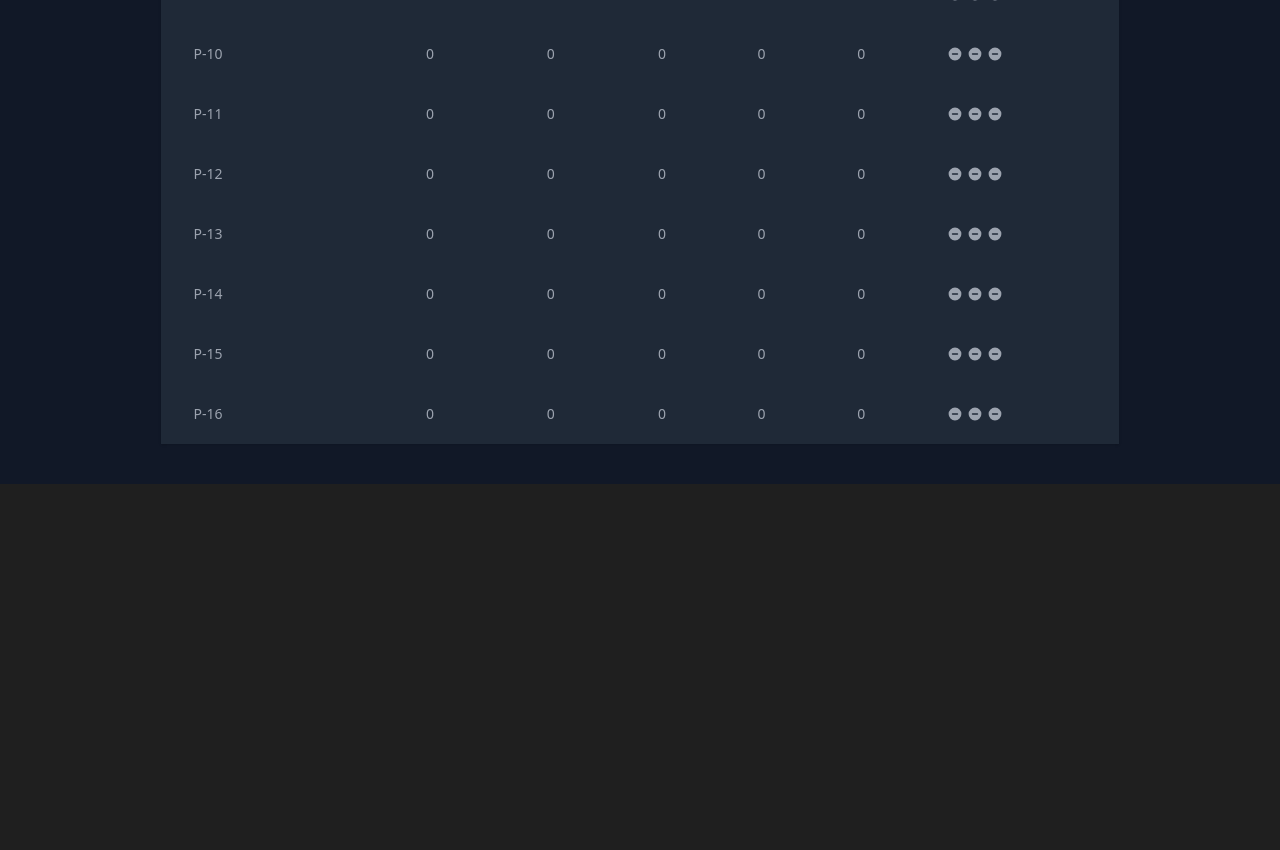
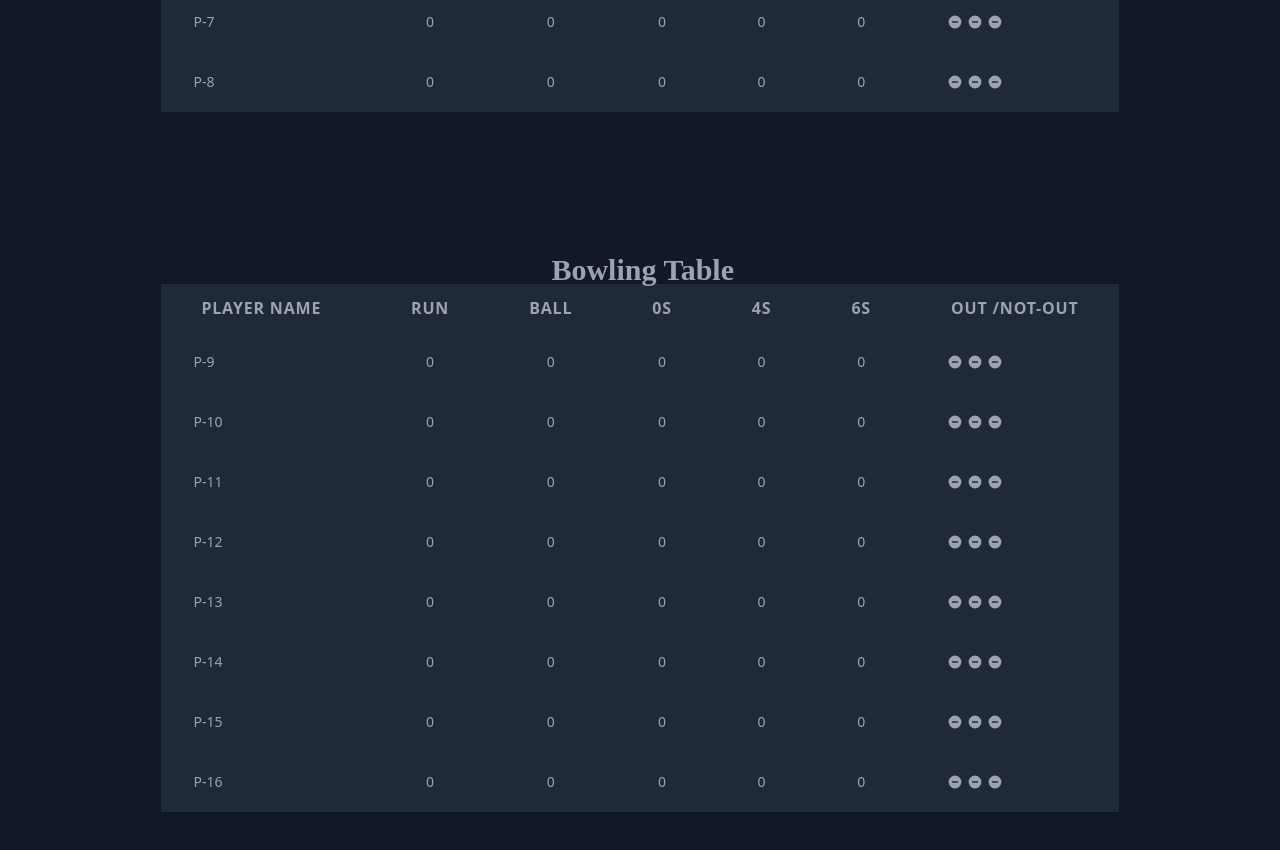
Before and after one commit to Dutt0408/my-project, a React (Create React App) app: page /Live in a window 1280 px wide. Shown: the part 720-1570 px from the top of the page. Before the commit the page ends 1204 px from the top, so only its background shows below. Built offline with nearby package versions, Linux system fonts and the light colour scheme; a web font is replaced by a local one.

Commit message:
Commit yell

```diff
--- a/src/Table.css
+++ b/src/Table.css
@@ -144,3 +144,10 @@ padding-right: 2.5rem; /* 24px */
 
   font-weight: 450;
 }
+.fontbat{
+  font-family: cursive;
+  margin-left: 13em;
+  font-weight: 700;
+  font-size: 30px;
+  margin-top: 4em;
+}
--- a/src/live.js
+++ b/src/live.js
@@ -278,10 +278,20 @@ export default function Schedule() {
     },
   ];
   const sortedTeams = [...teams].sort((a, b) => b.pts - a.pts);
+  const battingTeams = sortedTeams.slice(0, 8);
+  const bowlingTeams = sortedTeams.slice(8, 16);
+
+
   return (
     <div className="flex flex-col items-center justify-center w-screen min-h-screen bg-gray-900 py-10">
-      <h1 className="text-lg text-gray-400 font-medium"> OISCT LIVE SCORE 2023</h1>
+      <h1 className="text-lg text-gray-400 font-medium">
+        {" "}
+        OISCT LIVE SCORE 2023
+      </h1>
+
+      {/* Batting Table */}
       <div className="mt-6">
+        <h2 className="text-lg text-gray-400 font-medium fontbat">Batting Table</h2>
         <div className="shadow sm:rounded-lg lg:rounded-none overflow-x-auto">
           <table className="w-full min-w-full text-sm text-gray-400">
             <thead className="bg-gray-800 text-xs md:text-sm lg:text-base uppercase font-medium">
@@ -307,10 +317,48 @@ export default function Schedule() {
                 <th scope="col" className=" py-1 text-left tracking-wider text-center">
                   OUT /NOT-OUT
                 </th>
-              </tr>
+                </tr>
             </thead>
             <tbody className="bg-gray-800">
-              {sortedTeams.map((team, index) => (
+              {battingTeams.map((team, index) => (
+                <TeamRow key={index} {...team} />
+              ))}
+            </tbody>
+          </table>
+        </div>
+      </div>
+            {/* Bowling Table */}
+      <div className="mt-6">
+        <h2 className="text-lg text-gray-400 font-medium fontbat">Bowling Table</h2>
+        <div className="shadow sm:rounded-lg lg:rounded-none overflow-x-auto">
+          <table className="w-full min-w-full text-sm text-gray-400">
+            <thead className="bg-gray-800 text-xs md:text-sm lg:text-base uppercase font-medium">
+            <tr className="teamrow">
+                <th scope="col" className=" py-3 text-left tracking-wider text-center ">
+                  Player Name &nbsp;
+                </th>
+                <th scope="col" className=" py-1 text-left tracking-wider text-center">
+                  Run
+                </th>
+                <th scope="col" className=" py-1 text-left tracking-wider text-center">
+                  Ball
+                </th>
+                <th scope="col" className=" py-1 text-left tracking-wider text-center">
+                  0s
+                </th>
+                <th scope="col" className=" py-1 text-left tracking-wider text-center">
+                  4s
+                </th>
+                <th scope="col" className=" py-1 text-left tracking-wider text-center">
+                  6s
+                </th>
+                <th scope="col" className=" py-1 text-left tracking-wider text-center">
+                  OUT /NOT-OUT
+                </th>
+                </tr>
+            </thead>
+            <tbody className="bg-gray-800">
+              {bowlingTeams.map((team, index) => (
                 <TeamRow key={index} {...team} />
               ))}
             </tbody>
```
